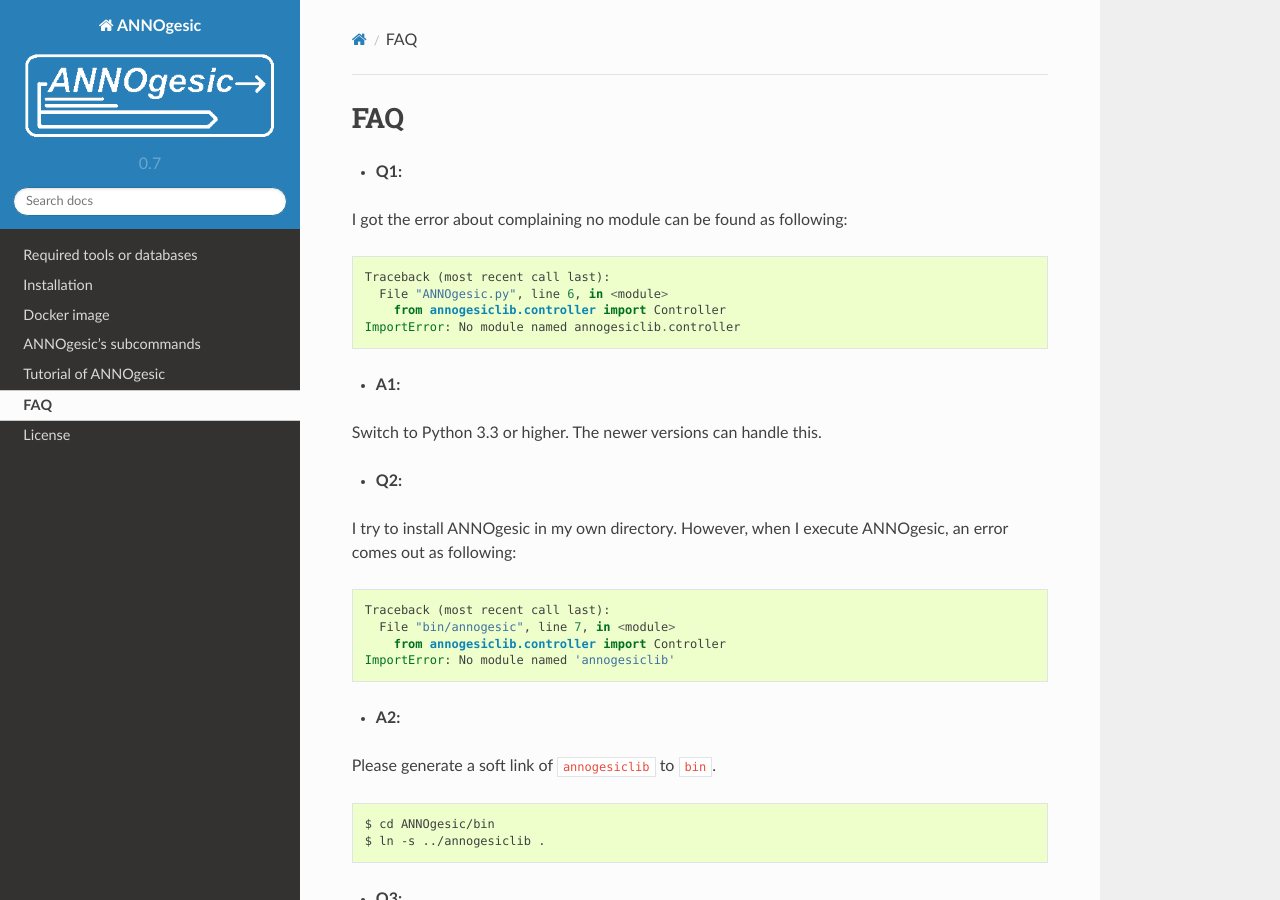
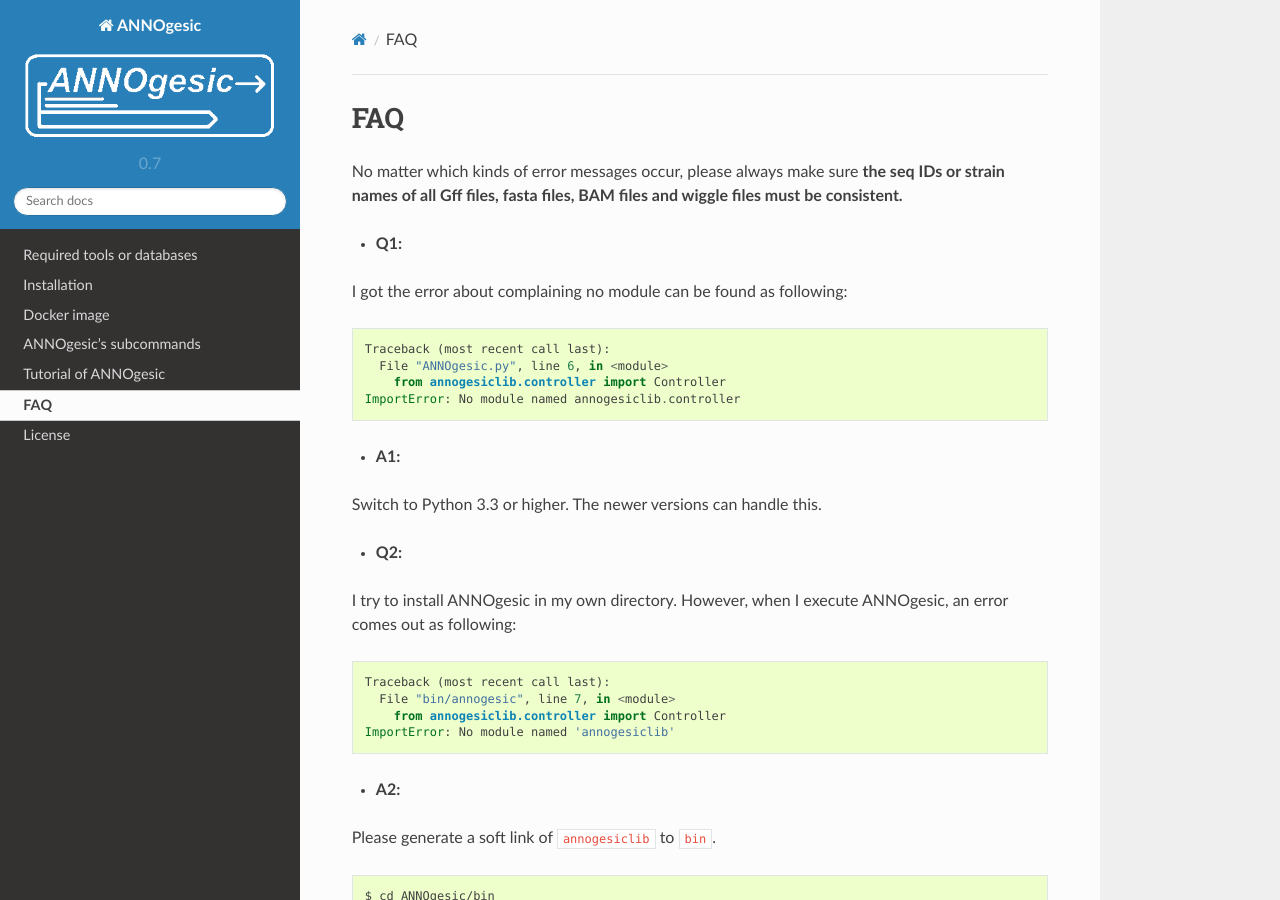
Before and after one commit to Sung-Huan/ANNOgesic, a Sphinx documentation site: the page built from docs/source/questions.rst, in a window 1280 px wide and 900 px high. Built offline with Sphinx 7.4.7 and the Read the Docs theme 2.0.0, drawn with Linux system fonts in a browser that asks for light colours; pages that are not in the unit, such as notebooks, are missing from menus.

Commit message:
update Q and A

```diff
--- a/docs/source/questions.rst
+++ b/docs/source/questions.rst
@@ -1,5 +1,8 @@
 FAQ
 ===
+
+No matter which kinds of error messages occur, please always make sure **the seq IDs or strain names of
+all Gff files, fasta files, BAM files and wiggle files must be consistent.**
 
 - **Q1:**
 
```
